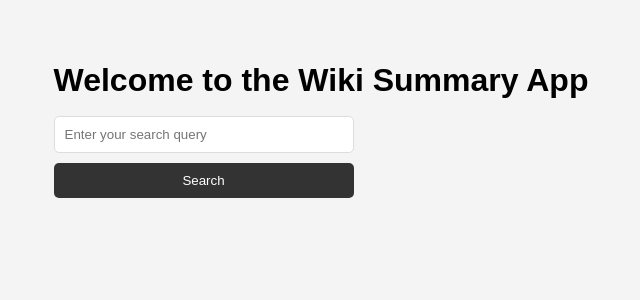
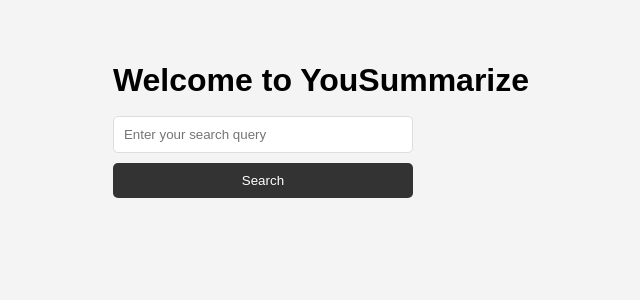
Before and after one commit to EthanMcKanna/wiki-flask-project, a Flask app: page / in a window 1280 px wide. Shown: the part 55-355 px from the top of the page, without its empty margins (319-959 px from the left). Run offline with Flask 3, Linux system fonts and the light colour scheme; the visitor is signed in with stand-in values (Sample User, id 1).

Commit message:
Email Verification

```diff
--- a/main.py
+++ b/main.py
@@ -1,4 +1,5 @@
-from flask import Flask, request, render_template, redirect, url_for, flash
+from flask import Flask, request, render_template, redirect, url_for, flash, jsonify
+import traceback
 from flask_login import LoginManager, UserMixin, login_user, login_required, logout_user, current_user
 from werkzeug.security import generate_password_hash, check_password_hash
 import wikipedia
@@ -8,6 +9,8 @@
 import json
 import os
 from dotenv import load_dotenv
+from itsdangerous import URLSafeTimedSerializer
+from flask_mail import Mail, Message
 
 load_dotenv()
 
@@ -23,6 +26,11 @@
 login_manager.init_app(app)
 login_manager.login_view = 'login'
 
+# Initialize Flask-Mail and URLSafeTimedSerializer
+app.config.from_pyfile('config.cfg')
+mail = Mail(app)
+s = URLSafeTimedSerializer(app.secret_key)
+
 # Create a connection to the SQLite database
 conn = sqlite3.connect('wiki_cache.db', check_same_thread=False)
 c = conn.cursor()
@@ -34,7 +42,7 @@
 ''')
 c.execute('''
     CREATE TABLE IF NOT EXISTS users
-    (id INTEGER PRIMARY KEY, email TEXT UNIQUE, password_hash TEXT)
+    (id INTEGER PRIMARY KEY, email TEXT UNIQUE, password_hash TEXT, confirmed INTEGER DEFAULT 0)
 ''')
 c.execute('''
     CREATE TABLE IF NOT EXISTS user_preferences
@@ -45,20 +53,21 @@
 
 # User model for Flask-Login
 class User(UserMixin):
-    def __init__(self, id, email):
+    def __init__(self, id, email, confirmed):
         self.id = id
         self.email = email
+        self.confirmed = confirmed
 
 @login_manager.user_loader
 def load_user(user_id):
-    c.execute("SELECT id, email FROM users WHERE id = ?", (user_id,))
+    c.execute("SELECT id, email, confirmed FROM users WHERE id = ?", (user_id,))
     user = c.fetchone()
     if user:
-        return User(user[0], user[1])
+        return User(user[0], user[1], user[2])
     return None
 
 def generate_summary(query, text, user_preferences=None):
-    system_message = "You are wikiGPT and your goal is to provide simple, coherent, and easily understandable summaries of the given wikipedia excerpts for a user query. You are to provide two summaries; a more advanced summary and a very basic explanation easily understandable by anyone of any age using more simple vocabulary. Use JSON to store the advanced and basic summaries in the following format: { 'advanced': '...', 'basic': '...' }"
+    system_message = "You are a service known as YouSummarize and your goal is to provide simple, coherent, and easily understandable summaries of the given wikipedia excerpts for a user query. You are to provide two summaries; a more advanced summary and a very basic explanation easily understandable by anyone of any age using more simple vocabulary. Use JSON to store the advanced and basic summaries in the following format: { 'advanced': '...', 'basic': '...' }"
     user_message = f"Here is a wikipedia excerpt for the query {query}: {text}"
 
     response = client.chat.completions.create(
@@ -69,11 +78,14 @@
             {"role": "user", "content": user_message}
         ],
         temperature=1,
-        max_tokens=256,
+        max_tokens=512,
         top_p=1,
         frequency_penalty=0,
         presence_penalty=0
     )
+
+    print("DEBUG")
+    print(response.choices[0].message.content)
     ai_summaries = json.loads(response.choices[0].message.content)
     return ai_summaries
 
@@ -97,6 +109,17 @@
         print(f"Error: {response.status_code}")
         return None
 
+@app.route('/suggest')
+def suggest():
+    query = request.args.get('query', '').strip()
+    suggestions = []
+    if query:
+        try:
+            suggestions = wikipedia.search(query, results=5)  # Adjust the number of results as needed
+        except Exception as e:
+            print("Error occurred in autosuggest:", traceback.format_exc())
+    return jsonify(suggestions)
+
 @app.route('/login', methods=['GET', 'POST'])
 def login():
     if request.method == 'POST':
@@ -105,7 +128,7 @@
         c.execute("SELECT id, email, password_hash FROM users WHERE email = ?", (email,))
         user = c.fetchone()
         if user and check_password_hash(user[2], password):
-            user_obj = User(user[0], user[1])
+            user_obj = User(user[0], user[1], user[2])
             login_user(user_obj)
             return redirect(url_for('search_wikipedia'))
         else:
@@ -116,7 +139,7 @@
 @login_required
 def logout():
     logout_user()
-    return redirect(url_for('search_wikipedia'))
+    return redirect(url_for('login'))
 
 @app.route('/register', methods=['GET', 'POST'])
 def register():
@@ -127,10 +150,51 @@
         try:
             c.execute("INSERT INTO users (email, password_hash) VALUES (?, ?)", (email, password_hash))
             conn.commit()
-            return redirect(url_for('login'))
+
+            # Generate a confirmation token and send it to the user
+            token = s.dumps(email, salt='email-confirm')
+            msg = Message('Verify your YouSummarize Account', sender=("YouSummarize", "YouSummarize@gmail.com"), recipients=[email])
+            link = url_for('confirm_email', token=token, _external=True)
+            msg.body = f'Thanks for creating a YouSummarize account! \n\nClick this link to complete sign up: {link}'
+            mail.send(msg)
+
+            return redirect(url_for('email_verification_required'))
         except sqlite3.IntegrityError:
             flash('Email already exists')
     return render_template('register.html')
+
+@app.route('/confirm_email/<token>')
+def confirm_email(token):
+    try:
+        email = s.loads(token, salt='email-confirm', max_age=3600)
+    except:
+        flash('The confirmation link is invalid or has expired.')
+        return redirect(url_for('login'))
+
+    c.execute("UPDATE users SET confirmed = 1 WHERE email = ?", (email,))
+    conn.commit()
+    flash('Email confirmed. Please login.')
+    return redirect(url_for('login'))
+
+@app.route('/resend_verification_email')
+@login_required
+def resend_verification_email():
+    # Generate a new confirmation token
+    token = s.dumps(current_user.email, salt='email-confirm')
+
+    # Send the email
+    msg = Message('Verify your YouSummarize Account', sender=("YouSummarize", "YouSummarize@gmail.com"), recipients=[current_user.email])
+    link = url_for('confirm_email', token=token, _external=True)
+    msg.body = f'Thanks for creating a YouSummarize account! \n\nClick this link to complete sign up: {link}'
+    mail.send(msg)
+
+    flash('A new confirmation email has been sent.')
+    return redirect(url_for('email_verification_required'))
+
+@app.route('/email_verification_required')
+@login_required
+def email_verification_required():
+    return render_template('email_verification_required.html')
 
 @app.route('/user/settings', methods=['GET', 'POST'])
 @login_required
@@ -161,22 +225,24 @@
     return render_template('user_settings.html')
 
 @app.route('/', methods=['GET', 'POST'])
+@login_required
 def search_wikipedia():
+    if not current_user.confirmed:
+        flash('Please confirm your email before sending queries.')
+        return redirect(url_for('email_verification_required'))
     related_articles = []
+    top_result = None
     query = request.args.get('query') if request.method == 'GET' else request.form.get('query')
 
     user_id = current_user.get_id() if current_user.is_authenticated else None
-    print(user_id)
     c.execute("SELECT summary_complexity FROM user_preferences WHERE user_id=?", (user_id,))
     user_preferences = c.fetchall()
 
     if user_preferences:
         # Extract the first element of the first tuple
         summary_complexity = user_preferences[0][0]
-        print("User Preference:", summary_complexity)
     else:
         summary_complexity = None  # or a default value
-        print("No preference set for user.")
 
     if query:
         query = query.strip().lower()
@@ -198,7 +264,12 @@
                 updated_queries = cached_queries + ", " + query if cached_queries else query
                 c.execute("UPDATE api_cache SET queries=? WHERE article_title=?", (updated_queries, top_result))
             else:
-                wikipedia_summary = wikipedia.summary(top_result, auto_suggest=False)
+                try:
+                    wikipedia_summary = wikipedia.summary(top_result, auto_suggest=False)
+                except wikipedia.exceptions.DisambiguationError as e:
+                    top_result = e.options[0]
+                    wikipedia_summary = wikipedia.summary(top_result, auto_suggest=False)
+
                 ai_summaries = generate_summary(top_result, wikipedia_summary)
                 ai_summaries_json = json.dumps(ai_summaries)
 
--- a/static/styles.css
+++ b/static/styles.css
@@ -187,3 +187,24 @@
     background-color: #04AA6D; /* Active link background color */
     color: white;
 }
+
+#suggestionBox {
+    position: absolute;
+    border: 1px solid #d4d4d4;
+    border-bottom: none;
+    border-top: none;
+    z-index: 99;
+    background-color: white;
+    width: -webkit-fill-available;
+}
+
+#suggestionBox div {
+    padding: 10px;
+    cursor: pointer;
+    background-color: #fff;
+    border-bottom: 1px solid #d4d4d4;
+}
+
+#suggestionBox div:hover {
+    background-color: #e9e9e9;
+}
--- a/templates/index.html
+++ b/templates/index.html
@@ -1,9 +1,11 @@
 <!DOCTYPE html>
 <html>
 <head>
-    <title>Wiki Summary App</title>
-    <link rel="stylesheet" type="text/css" href="/static/styles.css">
-    <link rel="icon" type="image/png" href="/static/images/SiteFavicon.png">
+    <title>YouSummarize</title>
+    <link rel="stylesheet" type="text/css" href="{{ url_for('static', filename='styles.css') }}">
+    <link rel="icon" type="image/png" href="{{ url_for('static', filename='images/SiteFavicon.png') }}">
+    <!-- Include jQuery -->
+    <script src="https://code.jquery.com/jquery-3.6.0.min.js"></script>
 </head>
 <body>
     <div class="topbar">
@@ -20,15 +22,54 @@
     </div>
 
     <div style="padding-top:60px; margin:20px;">
-        <h1>Welcome to the Wiki Summary App</h1>
+        <h1>Welcome to YouSummarize</h1>
         {% if current_user.is_authenticated %}
-            <form method="POST" action="/">
-                <input type="text" name="query" placeholder="Enter your search query" required>
+            <form method="POST" action="/" id="searchForm">
+                <input type="text" name="query" id="searchInput" placeholder="Enter your search query" required>
+                <div id="suggestionBox"></div>
                 <input type="submit" value="Search">
             </form>
         {% else %}
             <p>Please <a href="/login" class="button">login</a> or <a href="/register" class="button">register</a> to search.</p>
         {% endif %}
     </div>
+
+    <script>
+        function debounce(func, timeout = 300){
+            let timer;
+            return (...args) => {
+                clearTimeout(timer);
+                timer = setTimeout(() => { func.apply(this, args); }, timeout);
+            };
+        }
+
+        function fetchSuggestions() {
+            var query = $('#searchInput').val();
+            if (query.length > 2) {
+                $.ajax({
+                    url: '/suggest',
+                    data: {'query': query},
+                    success: function(data) {
+                        $('#suggestionBox').empty();
+                        $.each(data, function(i, suggestion) {
+                            $('#suggestionBox').append('<div onclick="selectSuggestion(\'' + suggestion + '\')">' + suggestion + '</div>');
+                        });
+                    }
+                });
+            } else {
+                $('#suggestionBox').empty();
+            }
+        }
+
+        function selectSuggestion(value) {
+            $('#searchInput').val(value);
+            $('#suggestionBox').empty();
+            $('#searchForm').submit("search");
+        }
+
+        $(document).ready(function() {
+            $('#searchInput').on('input', debounce(fetchSuggestions));
+        });
+    </script>
 </body>
 </html>
```
Also changed, not shown: templates/email_verification_required.html (added, +16 -0 lines), 2 other files.
